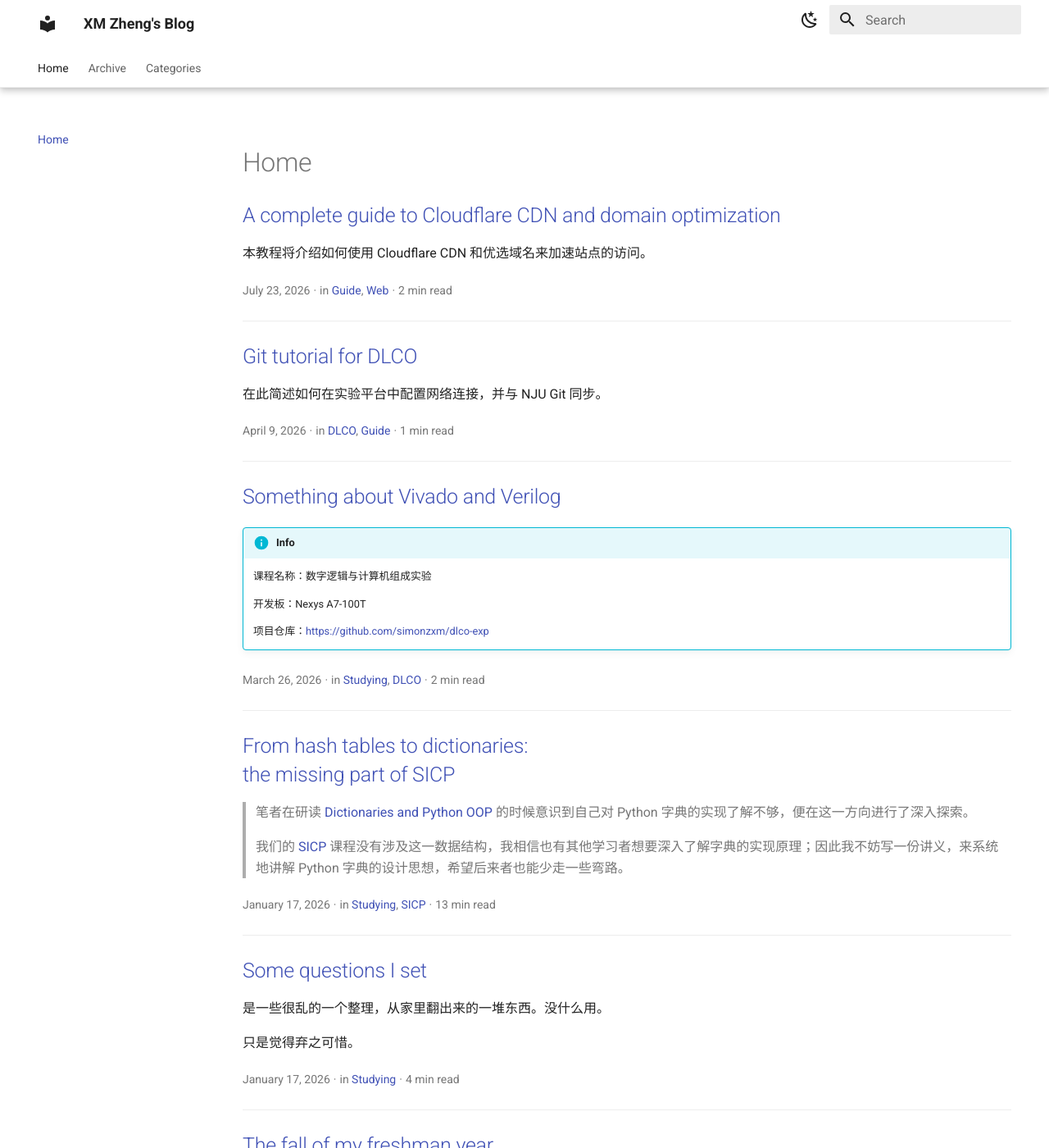
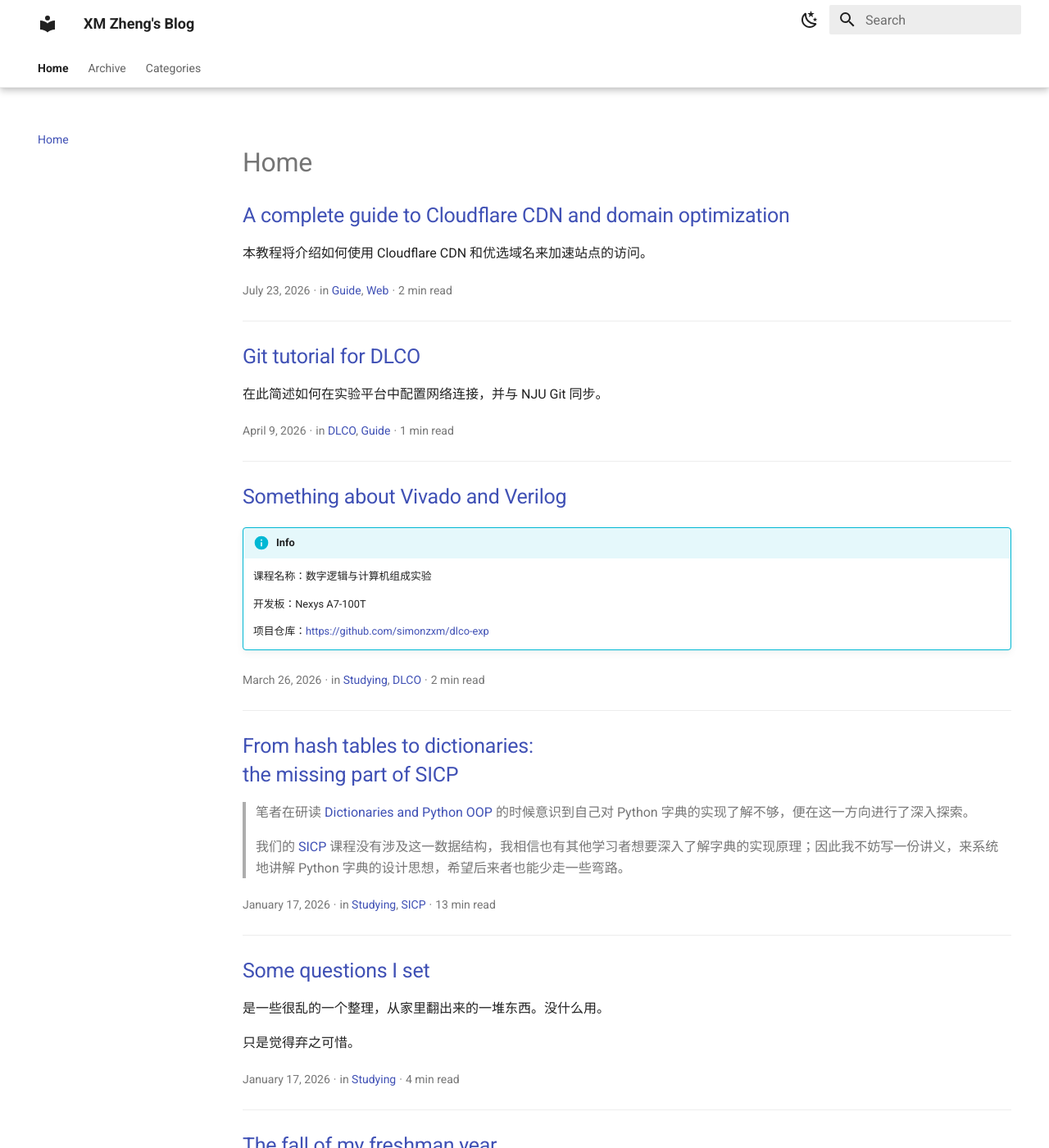
Before and after one commit to simonzxm/blog, an MkDocs documentation site: the page built from docs/index.md, in a window 1280 px wide and 1400 px high. Shown: the whole window at 82% size. Built offline with MkDocs 1.6.1 and Material for MkDocs 9.7.7, drawn with Linux system fonts in a browser that asks for light colours; comment, search, counter and statistics services are not loaded.

Commit message:
Improve color palattes and styles

```diff
--- a/docs/stylesheets/extra.css
+++ b/docs/stylesheets/extra.css
@@ -38,6 +38,18 @@
 
 .md-post--excerpt h2 {
   margin: 1em 0 .64em;
+}
+
+.md-typeset h1, .md-typeset h2 {
+  font-weight: 400;
+}
+
+.md-tabs__item--active .md-tabs__link {
+  font-weight: 700;
+}
+
+.md-header, .md-tabs {
+  background-color: var(--md-default-bg-color);
 }
 
 details .linenos, details code, details .filename, details .pyodide-editor {
--- a/mkdocs.yml
+++ b/mkdocs.yml
@@ -12,14 +12,14 @@
     - media: "(prefers-color-scheme: light)"
       scheme: default
       primary: white
-      accent: indigo
+      accent: purple
       toggle:
         icon: material/weather-night
         name: Switch to dark mode
     - media: "(prefers-color-scheme: dark)"
       scheme: slate
-      primary: black
-      accent: indigo
+      primary: green
+      accent: yellow
       toggle:
         icon: material/weather-sunny
         name: Switch to light mode
```
